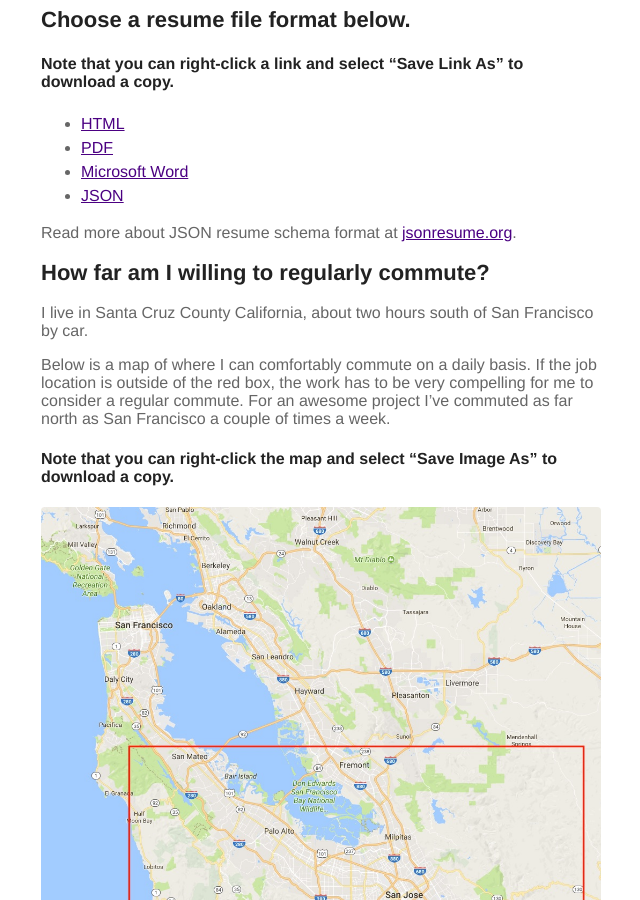
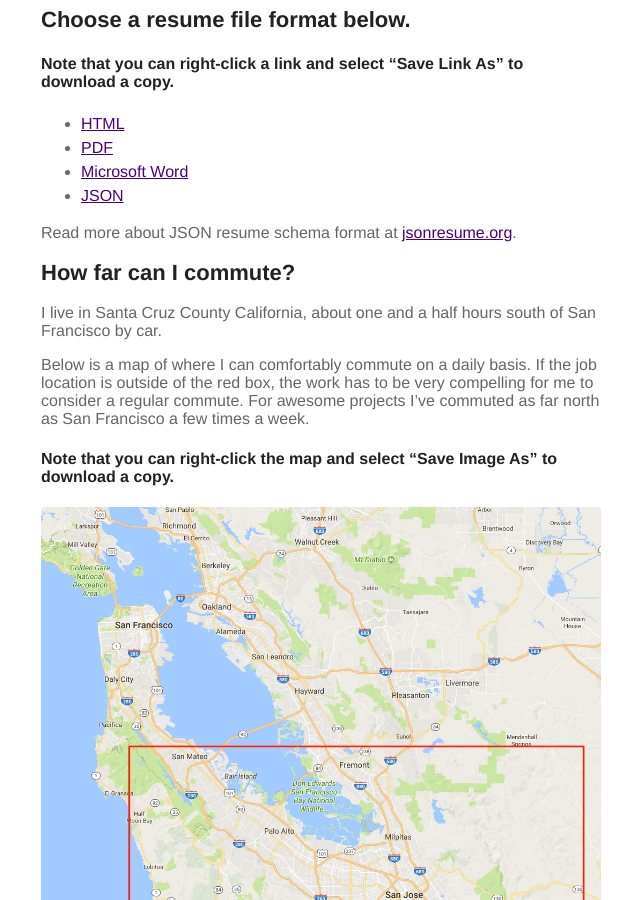
Before and after one commit to jason-laumeister/jason-laumeister.github.io, a Jekyll site: the page built from resume/index.md, in a window 1280 px wide and 900 px high, scrolled down 436 px. Shown: the whole window, without its empty margins (319-959 px from the left). Built offline with Jekyll 4.4.1, drawn with Linux system fonts in a browser that asks for light colours; nearby versions of some CDN libraries.

Commit message:
mincing words

```diff
--- a/resume/index.md
+++ b/resume/index.md
@@ -14,11 +14,11 @@ title: Resume of Jason Laumeister
 
 Read more about JSON resume schema format at [jsonresume.org](https://jsonresume.org/schema/).
 
-## How far am I willing to regularly commute?
+## How far can I commute?
 
-I live in Santa Cruz County California, about two hours south of San Francisco by car.
+I live in Santa Cruz County California, about one and a half hours south of San Francisco by car.
 
-Below is a map of where I can comfortably commute on a daily basis. If the job location is outside of the red box, the work has to be very compelling for me to consider a regular commute. For an awesome project I've commuted as far north as San Francisco a couple of times a week.
+Below is a map of where I can comfortably commute on a daily basis. If the job location is outside of the red box, the work has to be very compelling for me to consider a regular commute. For awesome projects I've commuted as far north as San Francisco a few times a week.
 
 #### Note that you can right-click the map and select "Save Image As" to download a copy.
 
```
